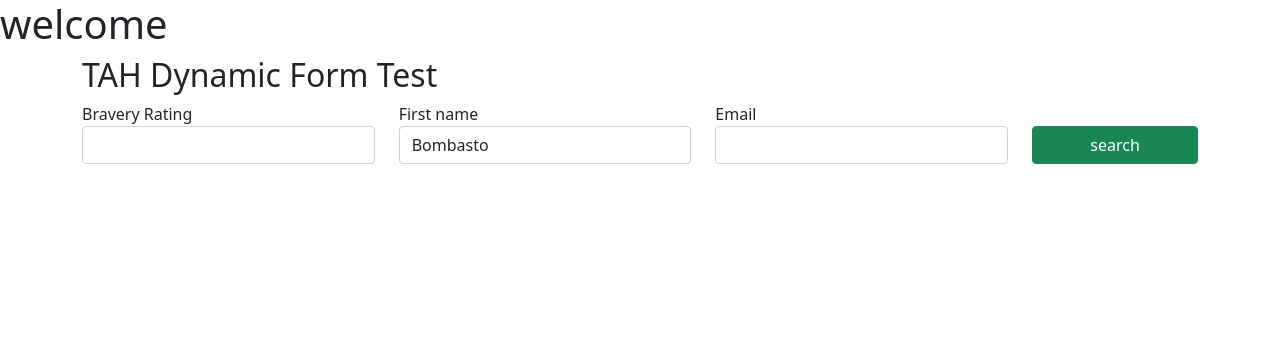
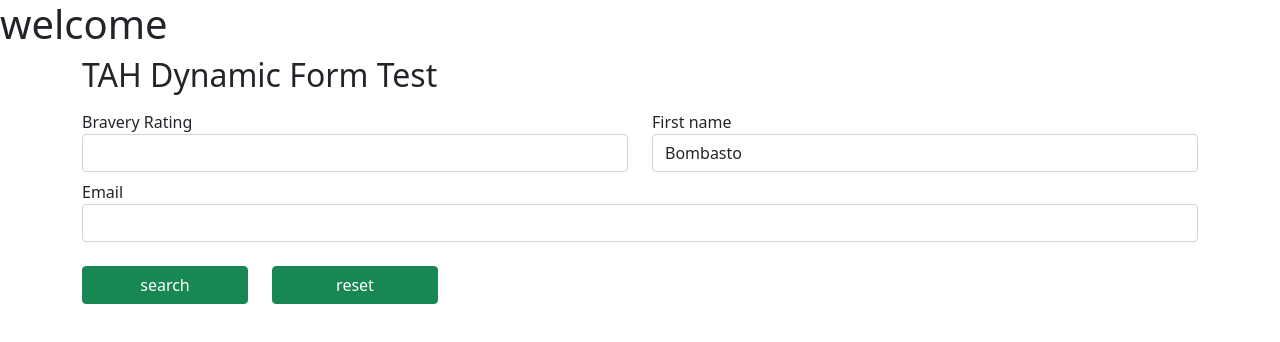
Before and after one commit to tariq-abdulghani/dynamic-from-module, an Angular app: page / in a window 1280 px wide. Shown: the top 342 px of the page. Built offline with nearby package versions, Linux system fonts and the light colour scheme.

Commit message:
closes 5 added layout configs in controls

```diff
--- a/src/app/tah-dynamic-form/models/base-control.ts
+++ b/src/app/tah-dynamic-form/models/base-control.ts
@@ -4,7 +4,7 @@ export class BaseDynamicFormControl<T> {
   key: string; // id and form key
   label: string;
   required: boolean;
-  order: number; // order in display
+  weight: number; // weight in bootstrap grid in display
   controlType: string; // our custom types
 
 
@@ -14,7 +14,7 @@ export class BaseDynamicFormControl<T> {
       key?: string;
       label?: string;
       required?: boolean;
-      order?: number;
+      weight?: number;
       controlType?: string;
     } = {}
   ) {
@@ -22,7 +22,7 @@ export class BaseDynamicFormControl<T> {
     this.key = options.key || "";
     this.label = options.label || "";
     this.required = !!options.required;
-    this.order = options.order === undefined ? 1 : options.order;
+    this.weight = options.weight === undefined ? 4: options.weight;
     this.controlType = options.controlType || "";
   }
 }
--- a/src/app/tah-dynamic-form/models/select-control.ts
+++ b/src/app/tah-dynamic-form/models/select-control.ts
@@ -11,7 +11,7 @@ export class SelectControl extends BaseDynamicFormControl<string> {
       key?: string;
       label?: string;
       required?: boolean;
-      order?: number;
+      weight?: number;
       type?: string;
       options?: { key: string; value: string }[];
     } = {}
@@ -21,7 +21,7 @@ export class SelectControl extends BaseDynamicFormControl<string> {
       key: options.key,
       label: options.label,
       required: options.required,
-      order: options.order,
+      weight: options.weight,
     });
     this.options = options.options || [];
   }
--- a/src/app/tah-dynamic-form/models/text-control.ts
+++ b/src/app/tah-dynamic-form/models/text-control.ts
@@ -12,7 +12,7 @@ export class TextControl extends BaseDynamicFormControl<string>{
           key?: string;
           label?: string;
           required?: boolean;
-          order?: number;
+          weight?: number;
           controlType?: string;
 
         }
@@ -22,7 +22,7 @@ export class TextControl extends BaseDynamicFormControl<string>{
             key: options.key,
             label: options.label,
             required: options.required,
-            order: options.order,
+            weight: options.weight,
           });
           this.type = options.type;
       }
--- a/src/app/tah-dynamic-form/tah-dynamic-form-control/tah-dynamic-form-control.component.html
+++ b/src/app/tah-dynamic-form/tah-dynamic-form-control/tah-dynamic-form-control.component.html
@@ -1,4 +1,4 @@
-<div [formGroup]="form" class="col-12">
+<div [formGroup]="form" class="col-12 mt-2">
     <label [attr.for]="control.key" [ngClass]="{'invalid-input-label': !isValid}">{{control.label}}</label>
 
     <ng-container [ngSwitch]="control.controlType">
--- a/src/app/tah-dynamic-form/tah-dynamic-form/tah-dynamic-form.component.html
+++ b/src/app/tah-dynamic-form/tah-dynamic-form/tah-dynamic-form.component.html
@@ -1,16 +1,16 @@
 <form (ngSubmit)="onSubmit()" [formGroup]="form" class="row justify-content-start">
 
-    <div *ngFor="let control of controls" class="col">
+    <div *ngFor="let control of controls" [class]="'col-'+control.weight">
         <app-tah-dynamic-form-control [control]="control" [form]="form"></app-tah-dynamic-form-control>
     </div>
 
-    <div [class]="'col-'+ submitBtnWeight +' d-flex'">
+    <div [class]="'col-'+ submitBtnWeight +' d-flex' +' mt-4'">
         <button class="btn btn-success w-100 align-self-end" type="submit" [disabled]="!form.valid">
             {{submitBtnLabel}}
         </button>
     </div>
 
-    <div [class]="'col-'+ submitBtnWeight +' d-flex'" *ngIf="showReset">
+    <div [class]="'col-'+ submitBtnWeight +' d-flex' +' mt-4'" *ngIf="showReset">
         <button class="btn btn-success w-100 align-self-end" type="reset" (click)="onReset()">
             {{resetBtnLabel}}
         </button>
--- a/src/app/test-dynamic-form/test-dynamic-form.component.html
+++ b/src/app/test-dynamic-form/test-dynamic-form.component.html
@@ -4,7 +4,7 @@
     <h2>TAH Dynamic Form Test</h2>
     <tah-dynamic-form
         [controls]="controls"
-        [showReset]="false"
+        [showReset]="true"
         [submitBtnLabel]="'search'"
         [submitBtnWeight]="2"
         (submitEvent)="onSubmit($event)">
--- a/src/app/test-dynamic-form/test-dynamic-form.component.ts
+++ b/src/app/test-dynamic-form/test-dynamic-form.component.ts
@@ -19,7 +19,7 @@ export class TestDynamicFormComponent implements OnInit {
         { key: 'good', value: 'Good' },
         { key: 'unproven', value: 'Unproven' },
       ],
-      order: 3,
+      weight: 6,
     }),
 
     new TextControl({
@@ -28,14 +28,14 @@ export class TestDynamicFormComponent implements OnInit {
       label: 'First name',
       value: 'Bombasto',
       required: true,
-      order: 1,
+      weight: 6,
     }),
 
     new TextControl({
       key: 'emailAddress',
       label: 'Email',
       type: 'email',
-      order: 2,
+      weight: 12,
     }),
   ];
 
```
